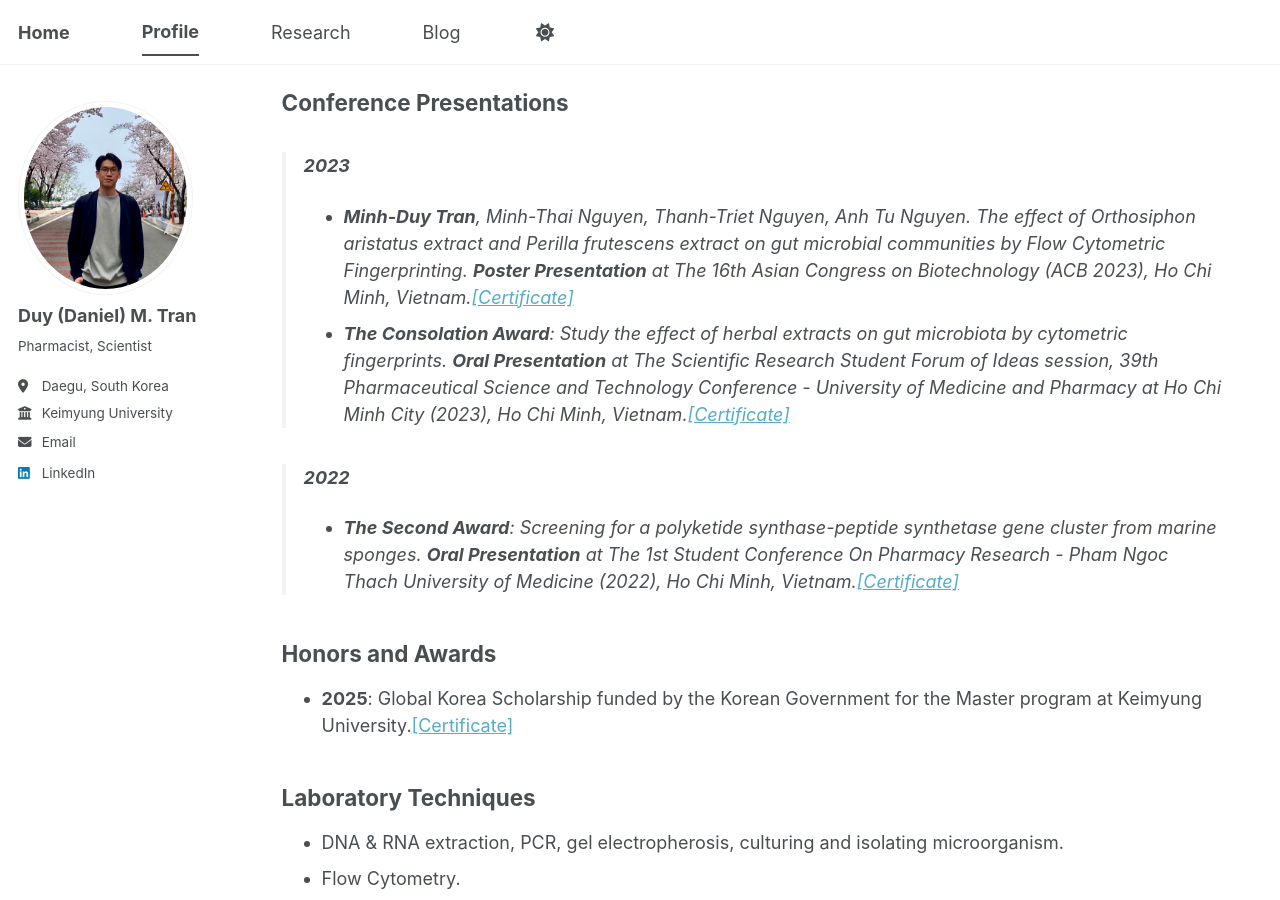
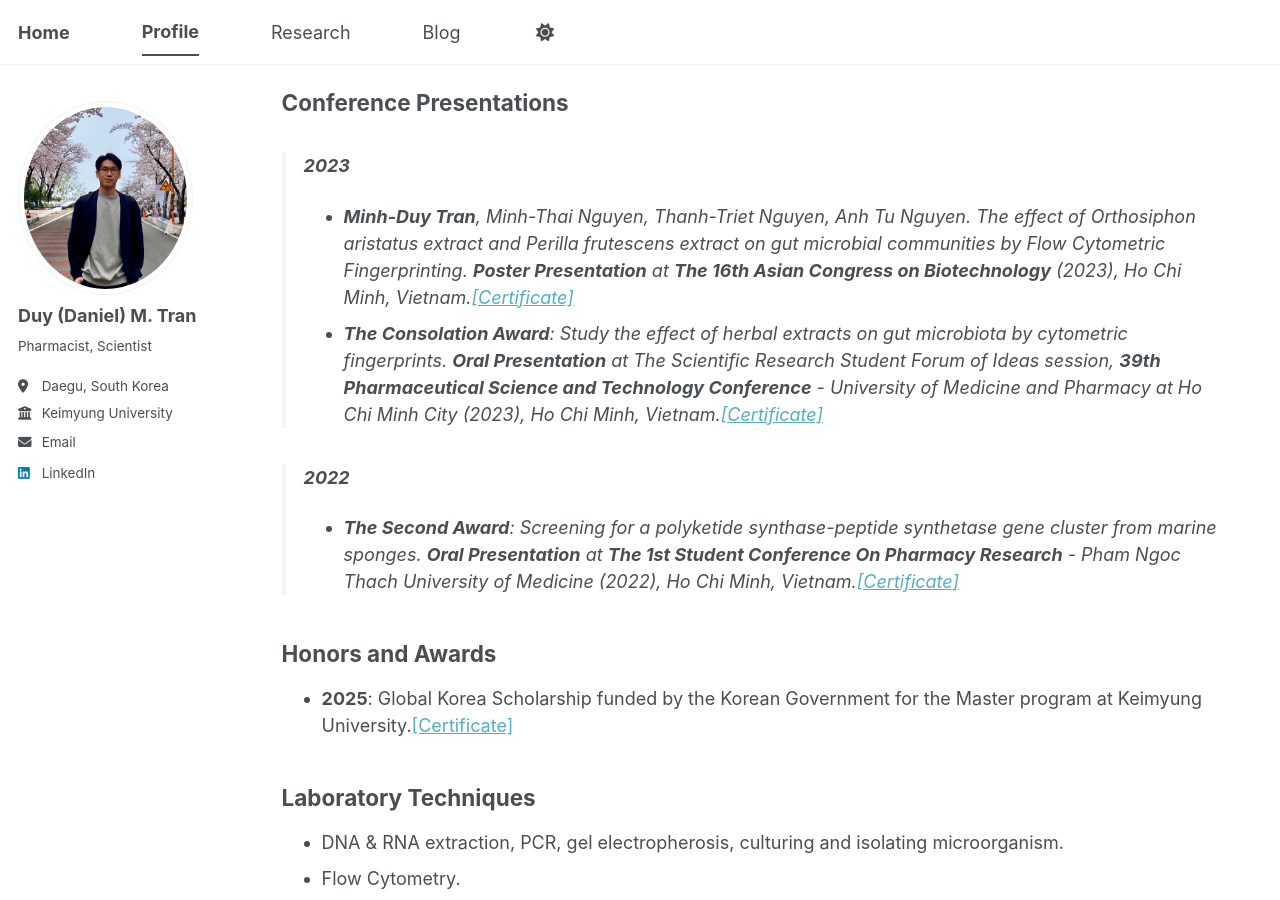
Before and after one commit to tranminhduy-git/tmduy.github.io, a Jekyll site: the page built from _pages/cv.md, in a window 1280 px wide and 900 px high, scrolled down 1496 px. Built offline with Jekyll 4.4.1, drawn with Linux system fonts in a browser that asks for light colours; a script bundle is joined from its source files by our own code; library files that are not in the unit come from our copies.

Commit message:
Update cv.md

```diff
--- a/_pages/cv.md
+++ b/_pages/cv.md
@@ -50,11 +50,11 @@ compounds from marine sponges in Vietnam.
 ## Conference Presentations
 
 > __2023__
-* __Minh-Duy Tran__, Minh-Thai Nguyen, Thanh-Triet Nguyen, Anh Tu Nguyen. The effect of Orthosiphon aristatus extract and Perilla frutescens extract on gut microbial communities by Flow Cytometric Fingerprinting. __Poster Presentation__ at The 16th Asian Congress on Biotechnology (ACB 2023), Ho Chi Minh, Vietnam.[[Certificate]](https://tranminhduy-git.github.io/tmduy.github.io/images/ACB_Cer_Abs.pdf)
-* __The Consolation Award__: Study the effect of herbal extracts on gut microbiota by cytometric fingerprints. __Oral Presentation__ at The Scientific Research Student Forum of Ideas session, 39th Pharmaceutical Science and Technology Conference - University of Medicine and Pharmacy at Ho Chi Minh City (2023), Ho Chi Minh, Vietnam.[[Certificate]](https://tranminhduy-git.github.io/tmduy.github.io/images/Consolationprize.pdf)
+* __Minh-Duy Tran__, Minh-Thai Nguyen, Thanh-Triet Nguyen, Anh Tu Nguyen. The effect of Orthosiphon aristatus extract and Perilla frutescens extract on gut microbial communities by Flow Cytometric Fingerprinting. __Poster Presentation__ at __The 16th Asian Congress on Biotechnology__ (2023), Ho Chi Minh, Vietnam.[[Certificate]](https://tranminhduy-git.github.io/tmduy.github.io/images/ACB_Cer_Abs.pdf)
+* __The Consolation Award__: Study the effect of herbal extracts on gut microbiota by cytometric fingerprints. __Oral Presentation__ at The Scientific Research Student Forum of Ideas session, __39th Pharmaceutical Science and Technology Conference__ - University of Medicine and Pharmacy at Ho Chi Minh City (2023), Ho Chi Minh, Vietnam.[[Certificate]](https://tranminhduy-git.github.io/tmduy.github.io/images/Consolationprize.pdf)
 
 > __2022__
-* __The Second Award__: Screening for a polyketide synthase-peptide synthetase gene cluster from marine sponges. __Oral Presentation__ at The 1st Student Conference On Pharmacy Research - Pham Ngoc Thach University of Medicine (2022), Ho Chi Minh, Vietnam.[[Certificate]](https://tranminhduy-git.github.io/tmduy.github.io/images/Secondprize.pdf)
+* __The Second Award__: Screening for a polyketide synthase-peptide synthetase gene cluster from marine sponges. __Oral Presentation__ at __The 1st Student Conference On Pharmacy Research__ - Pham Ngoc Thach University of Medicine (2022), Ho Chi Minh, Vietnam.[[Certificate]](https://tranminhduy-git.github.io/tmduy.github.io/images/Secondprize.pdf)
 
 
 ## Honors and Awards
```
